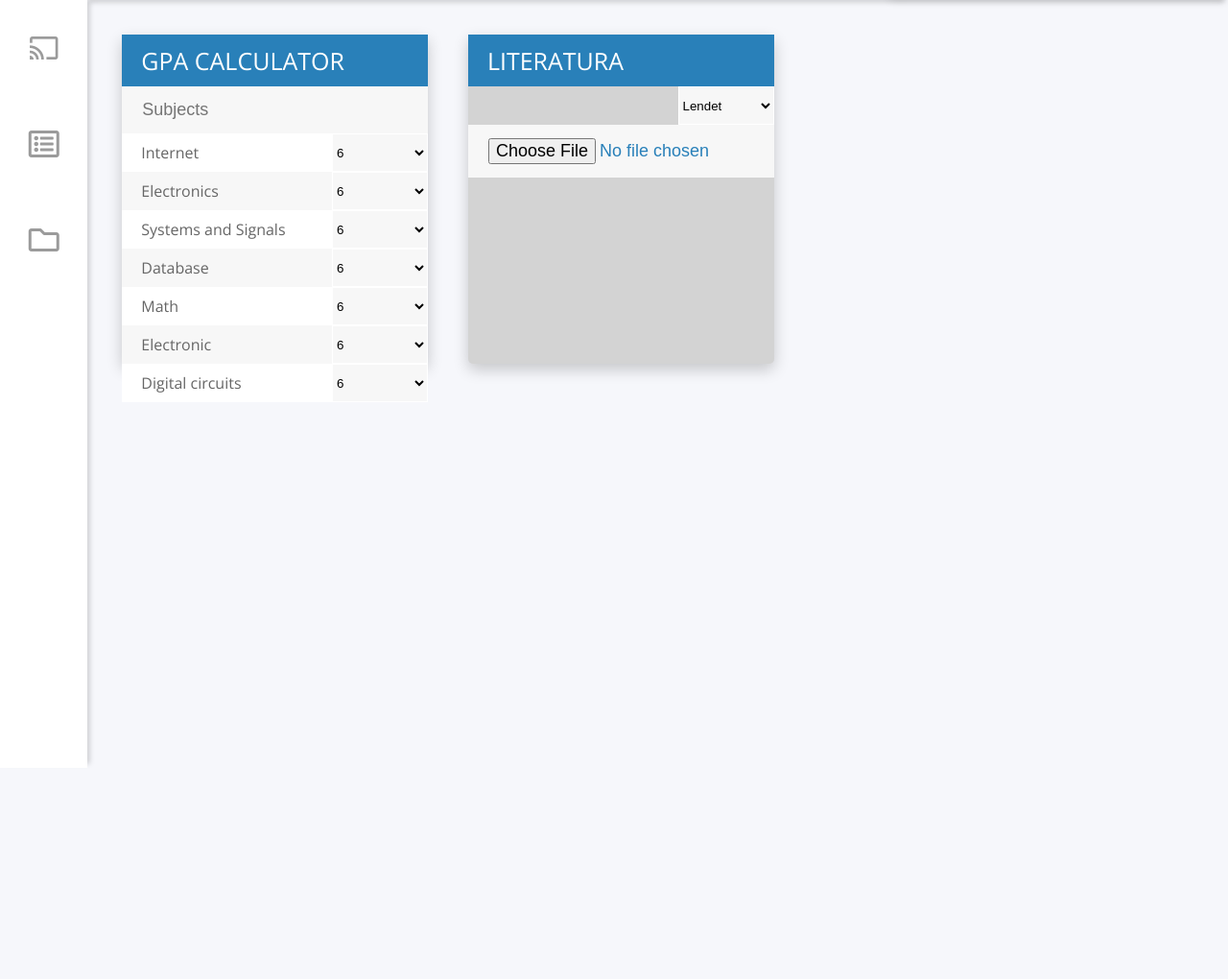
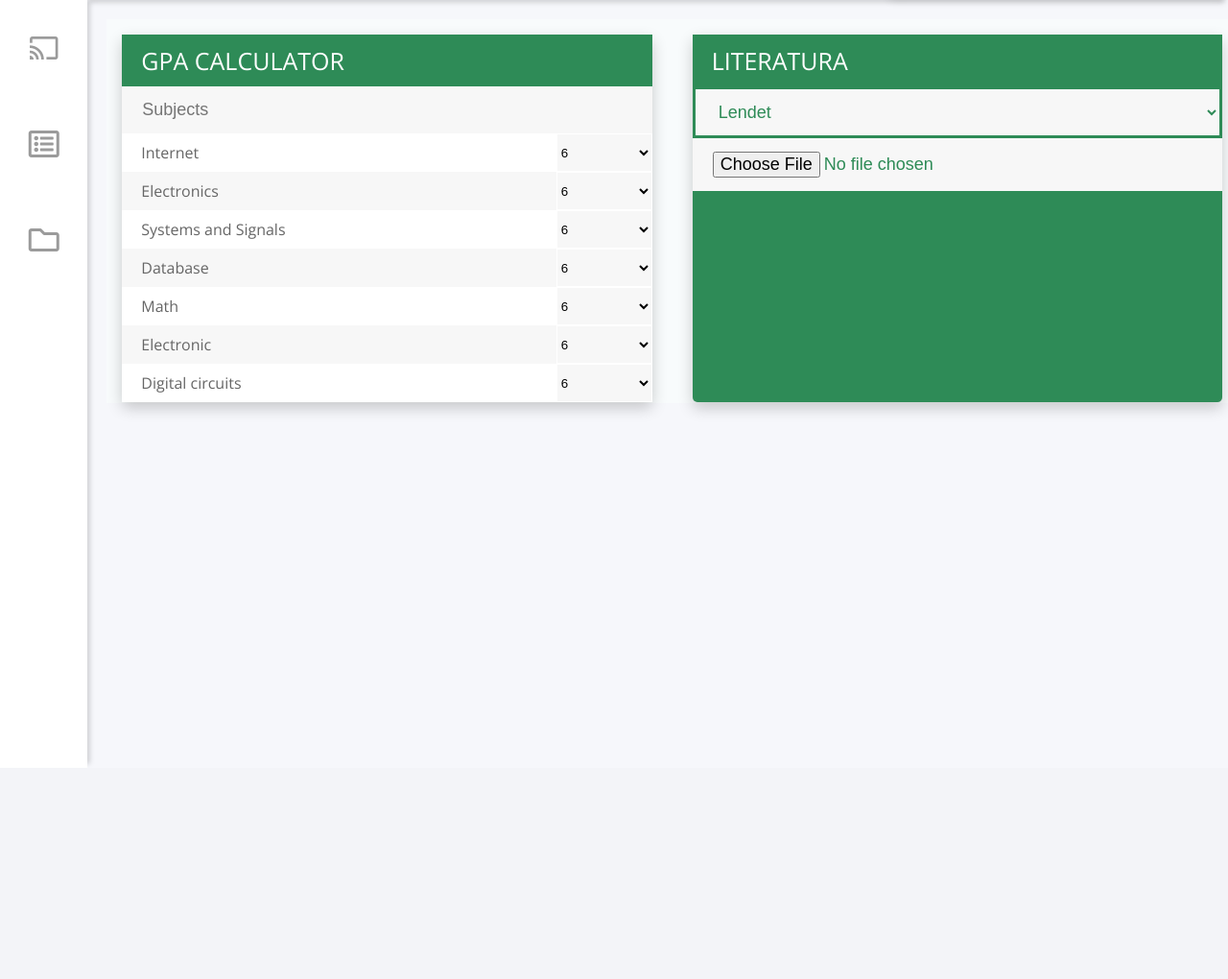
Before and after one commit to kastriotsalihu1/INT20_21_Gr13, a PHP site: page /application_grades.html in a window 1280 px wide. Shown: the part 100-1120 px from the top of the page at 96% size. After the commit the page ends 896 px from the top, so only its background shows below. Run offline with PHP 8.4, Linux system fonts and the light colour scheme.

Commit message:
styling the gpa calculator and literature

```diff
--- a/root/styles/app_grades.css
+++ b/root/styles/app_grades.css
@@ -1,156 +1,49 @@
-body
-{
-  font-family: 'Open Sans', sans-serif;
+body {
+  font-family: "Open Sans", sans-serif;
 }
 
 main {
   width: 100%;
-  height: 1000px;
+  height: 400px;
   margin: 20px 0 0 20px;
 
-  background-color: #f6f7fb;
-
+  background-color: #f8fbfc;
 
   display: grid;
 
-  grid-template-columns: repeat(3, 30%);
-  grid-template-rows: repeat(3, 375px);
+  grid-template-columns: repeat(2, 50%);
+  grid-template-rows: repeat(1, 75%);
 
   gap: 10px;
   grid-template-areas:
-    "a a b"
-    "a a b"
-    "c c c";
+    "  a  b "
+    "  a  b "
+    ;
 }
+ .box_1{
+  grid-area: a;
+  background-color:#2E8B57 ;
+  max-height: 400px;
+ }
+ .box_2{
+  background-color:#2E8B57 ;
+  grid-area: b;
+  max-height: 400px;
+ }
+ .literatura{
+  background-color:#2E8B57 ;
+  grid-area: b;
+  max-height: 400px;
+ }
 
-.comingsoon{
-  display: flex;
-  align-items: center;
-  justify-content: center;
-  font-size: 45px;
-  font-weight: bold ;
-  color: #747474;
-}
+ #listcontent {
+  height: 500px;
+  width: 100%;
 
-#todolist {
-  background-color: lightgray;
-  grid-area: a;
   overflow-y: scroll;
   overflow-x: hidden;
 }
-
-.listheader {
-  background-color: white;
-  height: 60px;
-  width: 100%;
-  text-align: center;
-  border-bottom: 1px solid lightgray;
-}
-
-/* Clear floats after the header */
-/*
-.listheader:after {
-  content: "";
-  display: table;
-  clear: both;
-}
-input {
-  margin: 0;
-  border: none;
-  border-radius: 0;
-  width: 100%;
-  padding: 0 0 0 40px;
-  float: left;
-  font-size: 20px;
-}
-
-/* Style the "Add" button */
-/*
-.addBtn {
-  padding: 10px;
-  width: 25%;
-  background: #e9e9e9;
-  color: #313131;
-  float: left;
-  text-align: center;
-  font-size: 16px;
-  cursor: pointer;
-  transition: 0.3s;
-  border-radius: 0;
-}
-input,
-.addBtn {
-  box-sizing: border-box;
-  height:100%;
-}
-
-.addBtn:hover {
-  background-color: #bbb;
-}
-
-ul {
-  list-style-type: none;
-  margin: 0;
-  padding: 0;
-}
-
-ul li {
-  cursor: pointer;
-  position: relative;
-  padding: 15px 10px 15px 40px;
-  background: #eee;
-  font-size: 18px;
-  transition: 0.2s;
-
-  user-select: none;
-}
-
-ul li:hover {
-  background: #ddd;
-}
-
-ul li.checked {
-  background: #888;
-  color: #fff;
-  text-decoration: line-through;
-}
-
-ul li.checked::before {
-  content: "";
-  position: absolute;
-  border-color: #fff;
-  border-style: solid;
-  border-width: 0 2px 2px 0;
-  top: 10px;
-  left: 16px;
-  transform: rotate(45deg);
-  height: 15px;
-  width: 7px;
-}
-
-/* Style the close button */
-.close {
-  position: absolute;
-  right: 0;
-  top: 0;
-  padding: 12px 16px 12px 16px;
-}
-
-.close:hover {
-  background-color: #f44336;
-  color: white;
-}
-
-
-.box{
-  background: #f6f7fb;
-  height: 300px;
-  float:right;
-  width: 700px;
-  margin:  100px auto;
-  box-shadow:  0 0 3px rgba(0, 0, 0, 0.3);
-}
-select {
+ #grades {
   float: right;
   width: 100px;
   display: inline-block;
@@ -160,12 +53,13 @@ select {
 }
 select:focus{
   background: white;
-  border:  3px solid #2980b9;
+  border:  3px solid #2E8B57;
   /*outline osht highlighti*/
   outline: none;
 }
+/*#29b96a*/
 h1{
-  background: #2980b9;
+  background: #2E8B57;
   color: white;
   margin: 0;
   padding: 10px 20px;
@@ -194,13 +88,10 @@ li:nth-child(2n){
 select:nth-child(2n){
     background-color: #f7f7f7;
   }
-.completed{
-    color: gray;
-    text-decoration: line-through;
-}
+
 input{
   font-size: 18px;
-  color:#2980b9;
+  color:#2E8B57;
   background-color: #f7f7f7;
   width: 100%;
   box-sizing: border-box;
@@ -209,11 +100,10 @@ input{
 }
 input:focus{
   background: white;
-  border:  3px solid #2980b9;
+  border:  3px solid #2E8B57;
   /*outline osht highlighti*/
   outline: none;
 }
-
 
 span{
   background: #e74c3c;
@@ -233,3 +123,22 @@ li:hover span{
   width: 40px;
   opacity: 1.0;
 }
+
+#objects{
+  font-size: 18px;
+  color:#2E8B57 ;
+  background-color: #f7f7f7;
+  width: 100%;
+  box-sizing: border-box;
+  padding: 13px 13px 13px 20px ;
+  border:  3px solid #2E8B57;
+}
+.rezultati{
+  font-size: 18px;
+  color:#2E8B57 ;
+  background-color: #f7f7f7;
+  width: 100%;
+  box-sizing: border-box;
+  padding: 13px 13px 13px 20px ;
+  border:  3px solid #2E8B57;
+}
```
